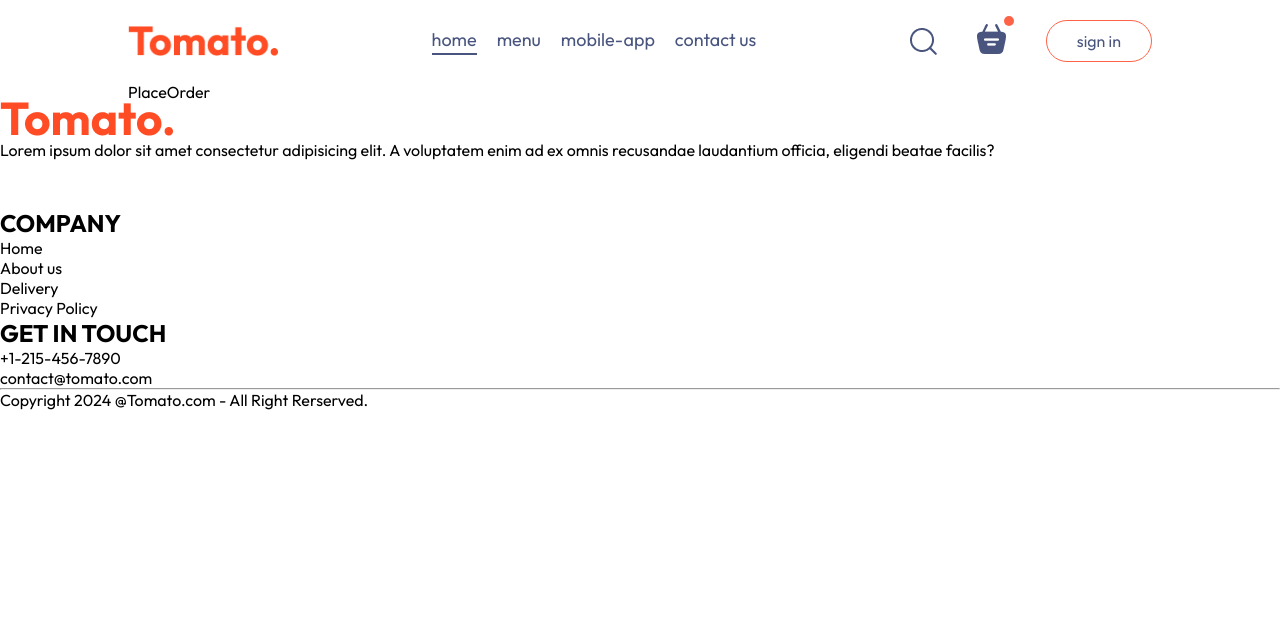
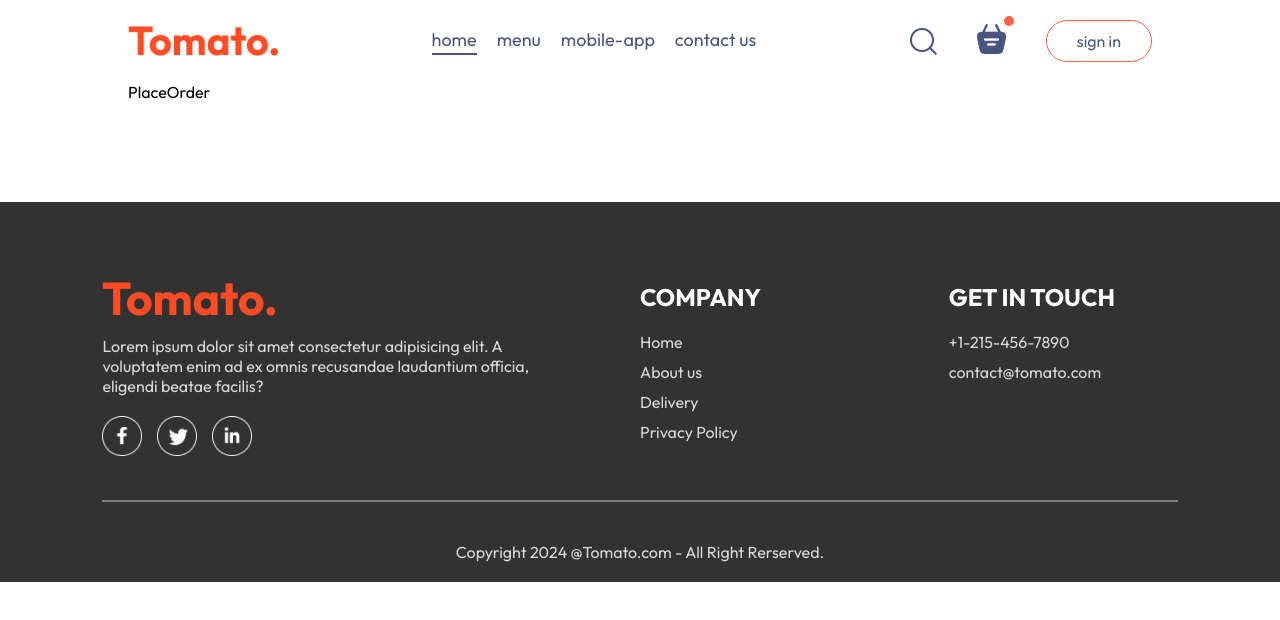
Before and after one commit to Akash-Sharma-2002/Food-App, a React (Vite) app in the folder Frontend/: page /order in a window 1280 px wide. Shown: the top 620 px of the page. Built offline with nearby package versions, Linux system fonts and the light colour scheme.

Commit message:
Footer.jsx: Styling added

```diff
--- a/Frontend/src/components/Footer/Footer.css
+++ b/Frontend/src/components/Footer/Footer.css
@@ -0,0 +1,53 @@
+.footer {
+  color: #d9d9d9;
+  background-color: #323232;
+  display: flex;
+  flex-direction: column;
+  align-items: center;
+  gap: 20px;
+  padding: 20px 8vw;
+  padding-top: 80px;
+  margin-top: 100px;
+}
+
+.footer-content {
+  width: 100%;
+  display: grid;
+  grid-template-columns: 2fr 1fr 1fr;
+  gap: 80px;
+}
+
+.footer-content-left,
+.footer-content-right,
+.footer-content-center {
+  display: flex;
+  flex-direction: column;
+  align-items: start;
+  gap: 20px;
+}
+
+.footer-content-left li,
+.footer-content-right li,
+.footer-content-center li {
+  list-style: none;
+  margin-bottom: 10px;
+  cursor: pointer;
+}
+
+.footer-content-right h2,
+.footer-content-center h2 {
+  color: white;
+}
+
+.footer-social-icons img {
+  width: 40px;
+  margin-right: 15px;
+}
+
+.footer hr {
+  width: 100%;
+  height: 2px;
+  margin: 20px 0;
+  background-color: grey;
+  border: none;
+}
--- a/Frontend/src/components/Footer/Footer.jsx
+++ b/Frontend/src/components/Footer/Footer.jsx
@@ -35,9 +35,11 @@ const Footer = () => {
             <li>contact@tomato.com</li>
           </ul>
         </div>
+      </div>
       <hr />
-        <p className="footer-copyright">Copyright 2024 @Tomato.com - All Right Rerserved.</p>
-      </div>
+      <p className="footer-copyright">
+        Copyright 2024 @Tomato.com - All Right Rerserved.
+      </p>
     </div>
   );
 };
```
Lines whose indentation alone changed are shown as unchanged.
